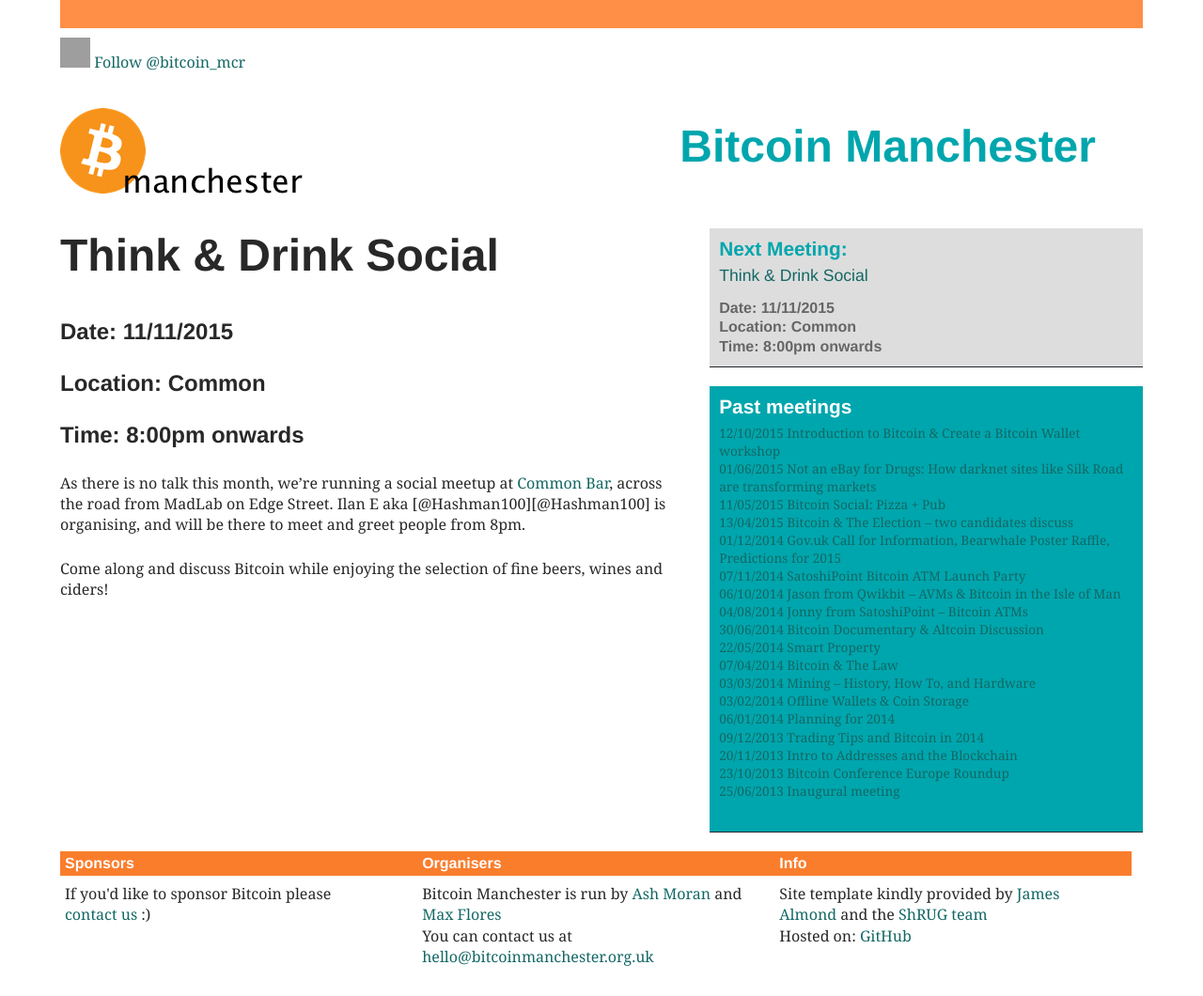
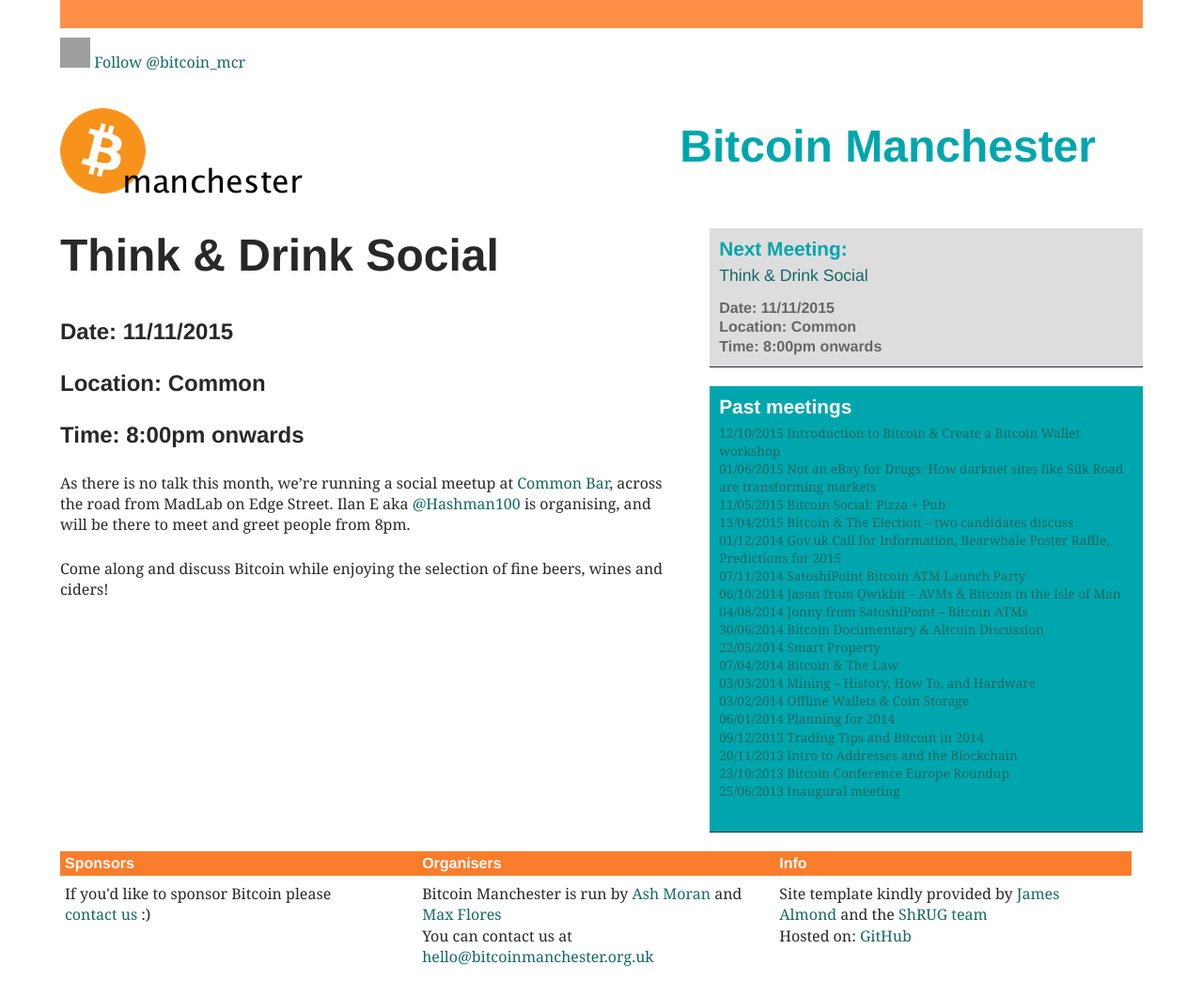
Before and after one commit to bitcoinmanchester/bitcoinmanchester_site_v1, a Jekyll site: the page built from _posts/2015-11-11-bitcoinmanchester-19.markdown, in a window 1280 px wide. Shown: the whole page at 94% size. Built offline with Jekyll 4.4.1, drawn with Linux system fonts in a browser that asks for light colours; nearby versions of some CDN libraries; comment, search, counter and statistics services are not loaded; part of the change alters nothing that is shown; grey boxes are pictures that could not be loaded.

Commit message:
Fix missing link

```diff
--- a/_posts/2015-11-11-bitcoinmanchester-19.markdown
+++ b/_posts/2015-11-11-bitcoinmanchester-19.markdown
@@ -11,3 +11,4 @@ As there is no talk this month, we're running a social meetup at [Common Bar][co
 Come along and discuss Bitcoin while enjoying the selection of fine beers, wines and ciders!
 
 [common]: http://www.aplacecalledcommon.co.uk/
+[@Hashman100]: https://twitter.com/Hashman100
```
